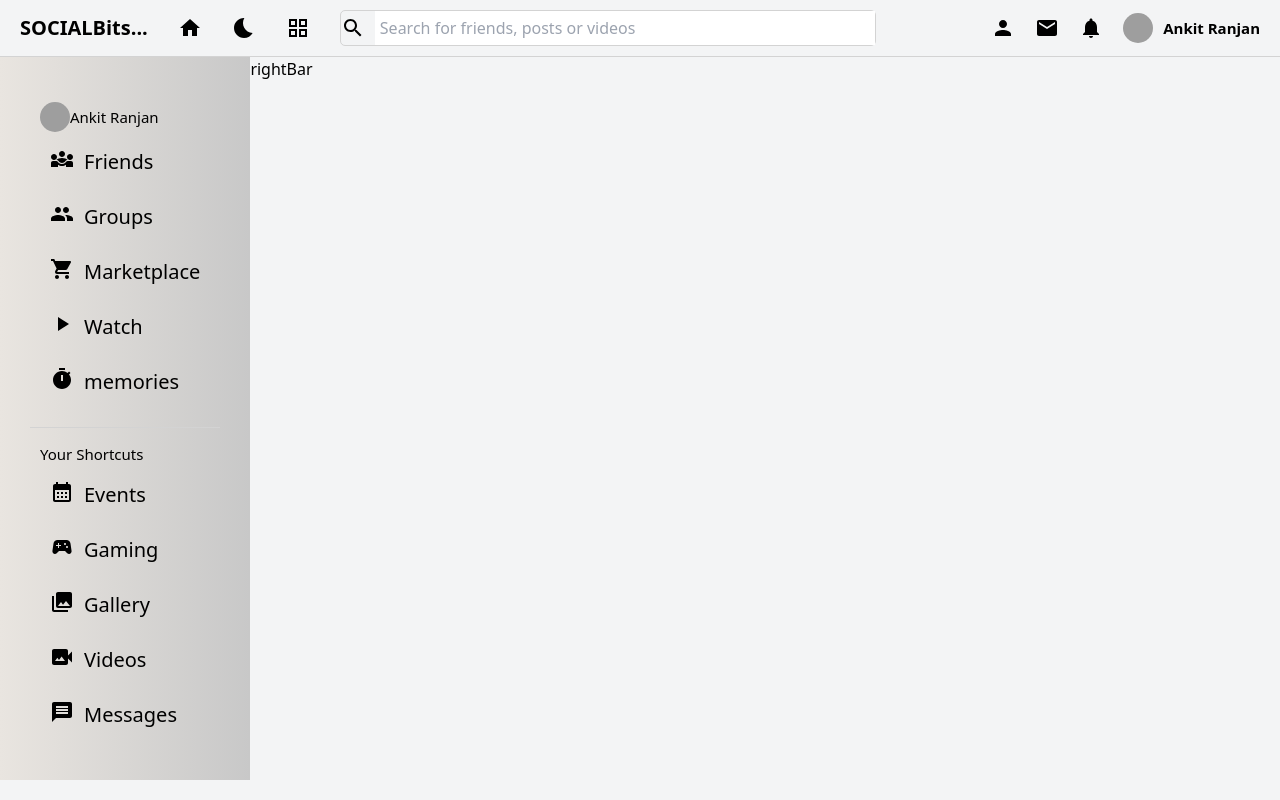
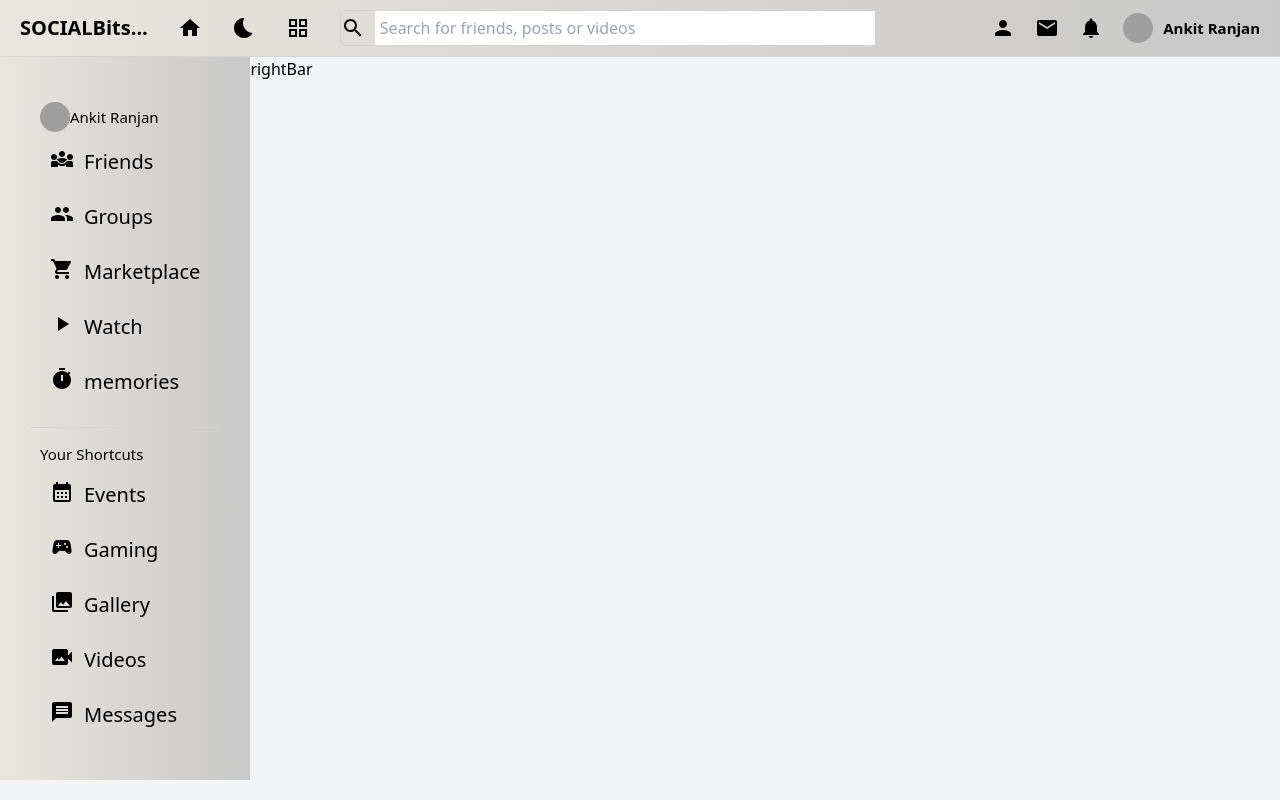
Before and after one commit to Ankitrj3/ReactJs, a React (Vite) app in the folder SocialApp/: page / in a window 1280 px wide. Built offline with nearby package versions, Linux system fonts and the light colour scheme; grey boxes are pictures that could not be loaded.

Commit message:
Applied Color To NavBar

```diff
--- a/SocialApp/src/componets/navbar/navBar.scss
+++ b/SocialApp/src/componets/navbar/navBar.scss
@@ -4,6 +4,8 @@
     justify-content: space-between;
     padding: 10px 20px;
     border-bottom: 1px solid lightgray;
+    background: linear-gradient(to right, rgb(233, 229, 224), rgb(200, 200, 200));
+
     .left{
         display: flex;
         align-items: center;
```
